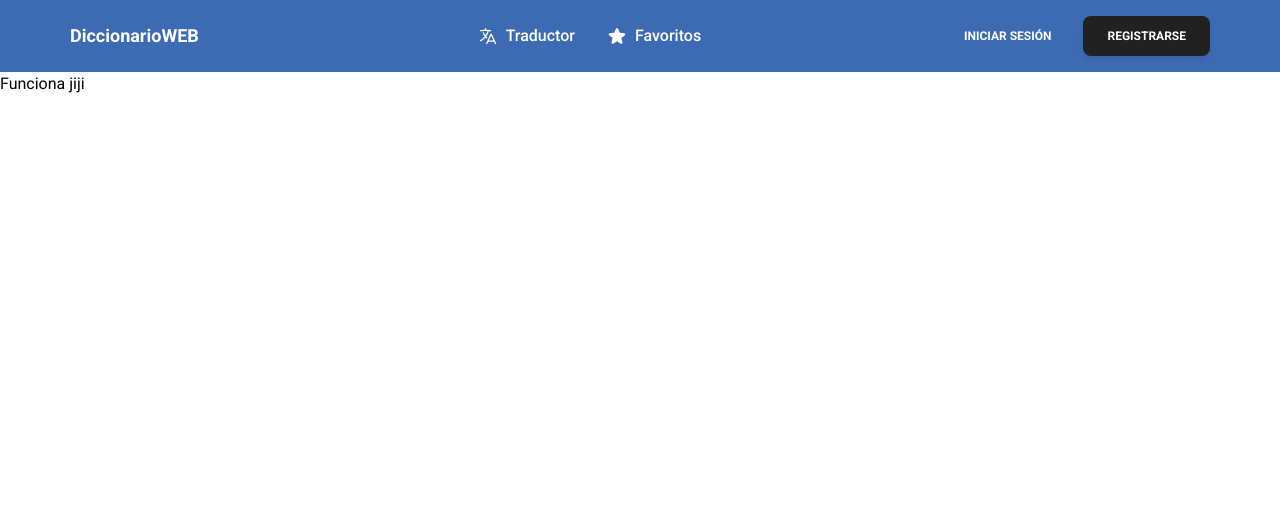
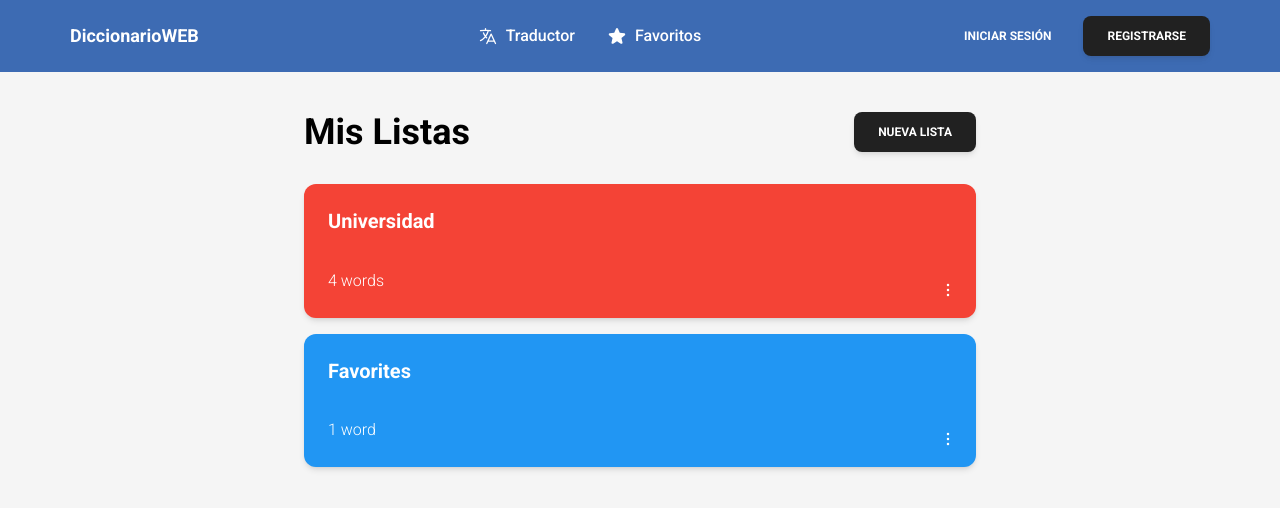
Before and after one commit to LeoBaz20/diccionario-online, a Next.js app: page /favs in a window 1280 px wide. Shown: the top 508 px of the page. Built offline with nearby package versions, Linux system fonts and the light colour scheme; no server answers.

Commit message:
Diseño UI de Listas

```diff
--- a/src/app/favs/page.tsx
+++ b/src/app/favs/page.tsx
@@ -1,6 +1,28 @@
+"use client";
 
-export default function Campaign() {
+import ListCard from '@/components/listCard';
+import { Button } from '@material-tailwind/react';
+import { Footer } from '@/components';
+
+export default function Home() {
+  const lists = [
+    { title: 'Universidad', wordCount: 4, color: 'red' },
+    { title: 'Favorites', wordCount: 1, color: 'blue' },
+  ];
+
   return (
-    <h1>Funciona jiji</h1>
+    <div className="min-h-screen bg-gray-100 p-10">
+      <main className="max-w-2xl mx-auto">
+        <div className="flex justify-between items-center mb-8">
+          <h1 className="text-4xl font-bold">Mis Listas</h1>
+          <Button color="black">Nueva Lista</Button>
+        </div>
+        <div className="space-y-4">
+          {lists.map((list, index) => (
+            <ListCard key={index} {...list} />
+          ))}
+        </div>
+      </main>
+    </div>
   );
 }
--- a/src/components/index.ts
+++ b/src/components/index.ts
@@ -7,3 +7,4 @@ export * from "./signup";
 export * from "./translateUI";
 export * from "./WordPage";
 export * from "./searchbar";
+export * from "./listCard";
--- /dev/null
+++ b/src/components/listCard.tsx
@@ -0,0 +1,43 @@
+import React from 'react';
+import { Card, CardBody, Typography, IconButton, Menu, MenuHandler, MenuList, MenuItem } from '../components/MaterialTailwind';
+import { EllipsisVerticalIcon, TrashIcon, PencilIcon } from '@heroicons/react/24/solid';
+
+const ListCard = ({ title, wordCount, color }) => {
+  return (
+    <Card className={`bg-${color}-500 text-white relative mb-4`}>
+      <CardBody>
+        <Typography variant="h5" color="white" className='mb-8'>
+          {title}
+        </Typography>
+        <Typography className='bottom-2'>
+          {wordCount} {wordCount > 1 ? 'words' : 'word'}
+        </Typography>
+      </CardBody>
+      <div className="absolute bottom-2 right-2">
+        <Menu>
+          <MenuHandler>
+            <IconButton
+              color="white"
+              variant="text"
+            >
+              <EllipsisVerticalIcon className="h-5 w-5" />
+            </IconButton>
+          </MenuHandler>
+          <MenuList>
+          <MenuItem className='flex items-center gap-2'>
+            <PencilIcon className="h-3 w-3"></PencilIcon>
+            <Typography variant='small' className='font-medium'>Editar Lista</Typography>
+            </MenuItem>
+            <hr className="my-1" />
+            <MenuItem className='flex items-center gap-2'>
+            <TrashIcon className="h-3 w-3" color='red' ></TrashIcon>
+            <Typography variant='small' className='font-medium' color='red'>Eliminar Lista</Typography>
+            </MenuItem>
+          </MenuList>
+        </Menu>
+      </div>
+    </Card>
+  );
+}
+
+export default ListCard;
--- a/src/components/signin.tsx
+++ b/src/components/signin.tsx
@@ -2,7 +2,7 @@
 
 import { useState } from "react";
 import { useRouter } from "next/navigation";
-import { Typography, Input, Button } from "../components/MaterialTailwind";
+import { Typography, Input, Button, Alert } from "../components/MaterialTailwind";
 import { EyeSlashIcon, EyeIcon } from "@heroicons/react/24/solid";
 import { signIn } from "next-auth/react";
 
@@ -107,9 +107,9 @@ export function Signin() {
             />
           </div>
           {error && (
-            <Typography variant="small" color="red" className="mb-4 text-center">
+            <Alert color="red">
               {error}
-            </Typography>
+            </Alert>
           )}
           <Button color="gray" size="lg" className="mt-6" fullWidth type="Submit"
           >
--- a/src/components/signup.tsx
+++ b/src/components/signup.tsx
@@ -4,7 +4,8 @@ import { useRouter } from "next/navigation";
 import {
   Typography,
   Input,
-  Button
+  Button,
+  Alert
 } from "../components/MaterialTailwind";
 import { EyeSlashIcon, EyeIcon } from "@heroicons/react/24/solid";
 
@@ -85,6 +86,7 @@ export function Signup() {
       }}
     >
       <div className="bg-white rounded-lg p-10 mx-auto max-w-[24rem]">
+
         <Typography variant="h3" color="blue-gray" className="mb-2">
           Registro
         </Typography>
```
Also changed, not shown: src/components/MaterialTailwind.js (+8 -0 lines).
